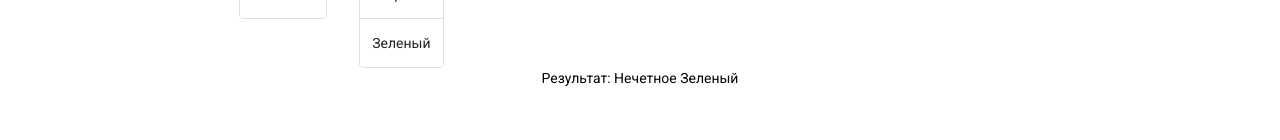
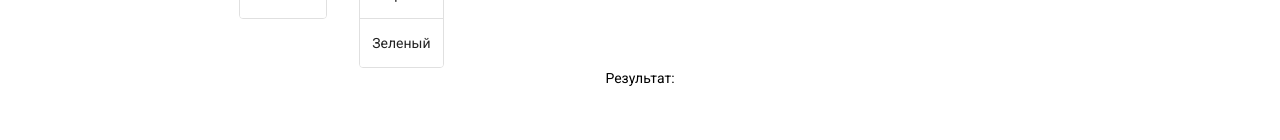
Before and after one commit to vastellorde/roulette, an Angular app: page / in a window 1280 px wide. Shown: the part 160-300 px from the top of the page. Built offline with nearby package versions, Linux system fonts and the light colour scheme.

Commit message:
lose statement

```diff
--- a/src/app/app.component.html
+++ b/src/app/app.component.html
@@ -35,7 +35,9 @@
       </div>
     </form>
     <div class="bet-result">
-      <span>Результат: {{result.multiplicity | multiplicity}} {{result.color | color}} {{result.number}}</span>
+      <span>Результат: <ng-container *ngIf="result.multiplicity !== null">
+        {{result.multiplicity | multiplicity}} {{result.color | color}} {{result.number}}
+      </ng-container></span>
     </div>
   </div>
 </main>
--- a/src/app/app.component.ts
+++ b/src/app/app.component.ts
@@ -26,9 +26,24 @@ export class AppComponent {
   }
 
   onSubmit(): void {
+    if (this.money < this.formGroup.controls.rate.value) {
+      return;
+    }
     this.money -= this.formGroup.controls.rate.value;
     this.result.color = Math.floor(Math.random() * 3);
     this.result.multiplicity = Math.floor(Math.random() * 2);
     this.result.number = Math.floor(Math.random() * 10);
+
+    for (const key of Object.keys(this.formGroup.controls)) {
+      console.log(this.formGroup.controls[key]);
+      let isLosed = false;
+      if (key in this.result) {
+        if (this.result[key] !== this.formGroup.controls[key].value) {
+          console.log('Проиграл');
+          isLosed = true;
+          break;
+        }
+      }
+    }
   }
 }
```
